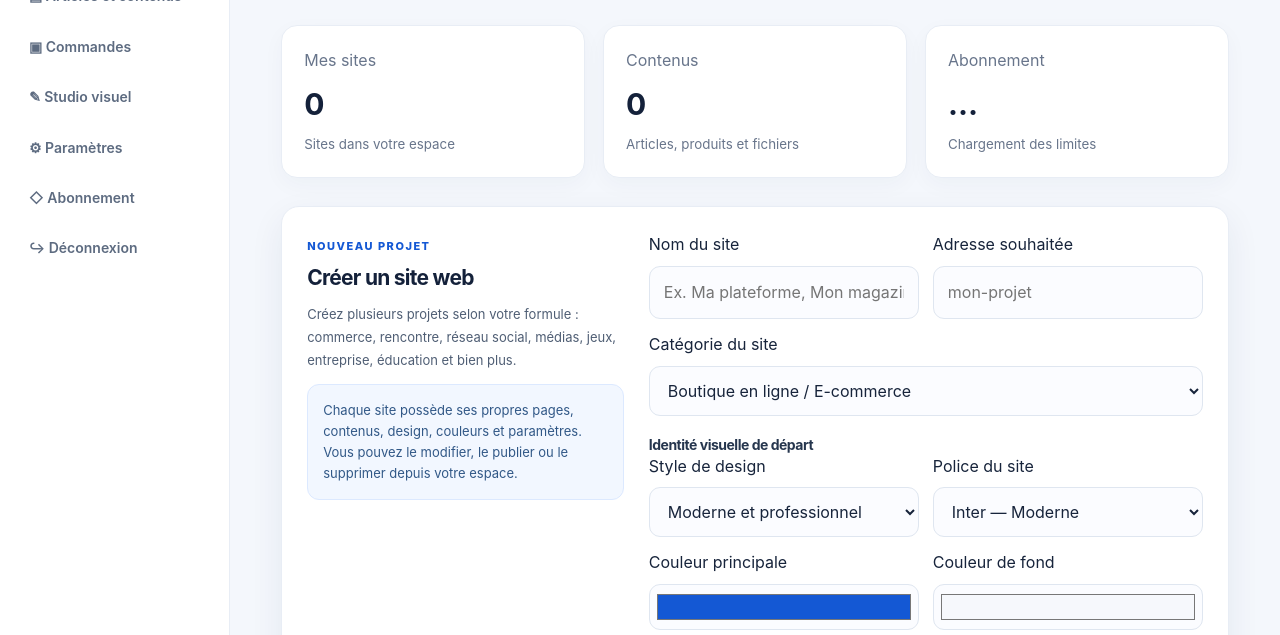
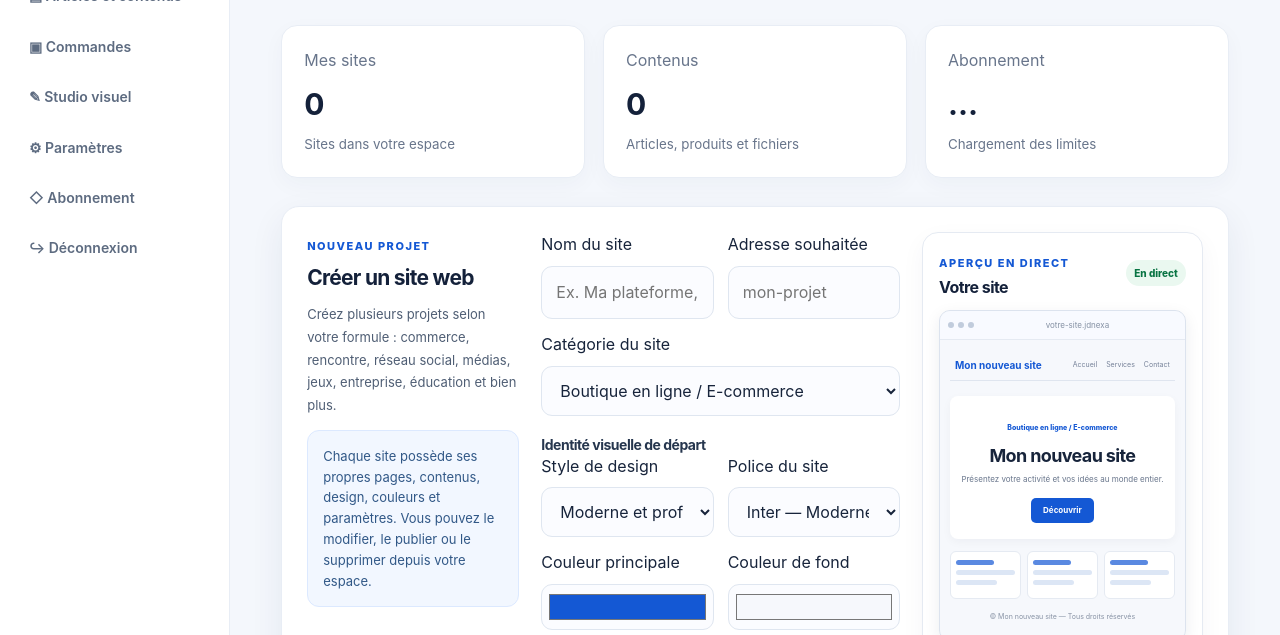
Before and after one commit to hervyjadneymakosso/JDNEXA, a plain HTML site: page dashboard.html in a window 1280 px wide. Shown: the part 165-800 px from the top of the page. Drawn offline with nearby package versions, Linux system fonts and the light colour scheme.

Commit message:
Style live website preview panel

```diff
--- a/style.css
+++ b/style.css
@@ -283,3 +283,37 @@ p{line-height:1.75}
 @media(max-width:620px){.studio-page-settings,.studio-theme-grid{grid-template-columns:1fr}.studio-manager-row{align-items:stretch}.studio-manager-row>.btn{margin:0}.studio-header{align-items:flex-start;flex-direction:column}.studio-header-actions{width:100%}.studio-header-actions .btn{flex:1}.studio-gallery{grid-template-columns:repeat(2,minmax(0,1fr))}}
 
 .public-video{width:100%;aspect-ratio:16/9;border:0;border-radius:12px}.public-gallery{display:grid;grid-template-columns:repeat(auto-fit,minmax(150px,1fr));gap:12px}.public-gallery img{width:100%;height:180px;object-fit:cover;border-radius:12px}.site-intro-enabled .public-site-hero{animation:jdnIntro .55s ease both}@keyframes jdnIntro{from{opacity:0;transform:translateY(12px)}to{opacity:1;transform:translateY(0)}}
+
+/* Aperçu instantané du site pendant sa création */
+.site-create-panel{grid-template-columns:minmax(190px,.68fr) minmax(300px,1.15fr) minmax(260px,.9fr);gap:22px}
+.site-live-preview{position:sticky;top:22px;min-width:0;padding:16px;background:#fff;border:1px solid #e5eaf2;border-radius:16px;box-shadow:0 8px 25px rgba(18,44,86,.045)}
+.site-live-preview-heading{display:flex;justify-content:space-between;align-items:center;margin-bottom:13px}
+.site-live-preview-heading h3{font-size:16px;margin:3px 0 0}
+.preview-live-dot{font-size:10px;color:#087443;background:#eaf8f0;border-radius:30px;padding:5px 8px;font-weight:800}
+.preview-browser{overflow:hidden;border:1px solid #dce3ee;border-radius:11px;background:#f0f3f8;box-shadow:0 5px 16px rgba(20,40,70,.08)}
+.preview-browser-bar{height:29px;display:flex;align-items:center;gap:4px;padding:0 8px;background:#f8faff;border-bottom:1px solid #e5eaf2}
+.preview-browser-bar i{width:6px;height:6px;border-radius:50%;background:#c1ccdc}
+.preview-browser-bar span{margin:auto;font-size:8px;color:#8490a3}
+.preview-screen{--preview-primary:#1458d4;--preview-background:#f6f8fc;min-height:300px;padding:10px;background:var(--preview-background);color:#17243b;overflow:hidden}
+.preview-site-nav{display:flex;justify-content:space-between;align-items:center;gap:6px;font-size:7px;padding:7px 5px;border-bottom:1px solid #dfe5ef}
+.preview-site-nav b{font-size:10px;color:var(--preview-primary);overflow:hidden;text-overflow:ellipsis;white-space:nowrap;max-width:48%}
+.preview-site-nav span{white-space:nowrap;color:#758198}
+.preview-site-hero{margin:15px 0 12px;padding:16px 10px;border-radius:8px;background:#fff;text-align:center;box-shadow:0 3px 10px #17243b0a}
+.preview-site-hero small{font-size:7px;color:var(--preview-primary);font-weight:800}
+.preview-site-hero h2{font-size:18px;line-height:1.2;margin:7px 0;color:#17243b;overflow-wrap:anywhere}
+.preview-site-hero p{font-size:8px;line-height:1.5;color:#68758b;margin:0 0 10px}
+.preview-site-button{display:inline-block;color:white;font-size:8px;font-weight:700;border-radius:5px;padding:6px 12px;background:var(--preview-primary)}
+.preview-site-cards{display:grid;grid-template-columns:repeat(3,minmax(0,1fr));gap:6px}
+.preview-site-cards div{background:#fff;border:1px solid #e5eaf2;border-radius:6px;padding:8px 5px;min-height:48px}
+.preview-site-cards b,.preview-site-cards i{display:block;height:5px;border-radius:5px;background:#dce6f5;margin-bottom:5px}
+.preview-site-cards b{width:65%;background:var(--preview-primary);opacity:.7}
+.preview-site-cards i:last-child{width:70%}
+.preview-site-footer{text-align:center;color:#8792a4;font-size:7px;padding:12px 0 3px;overflow:hidden;text-overflow:ellipsis;white-space:nowrap}
+.preview-screen[data-design="minimal"] .preview-site-hero,.preview-screen[data-design="minimal"] .preview-site-cards div{border-radius:2px;box-shadow:none}
+.preview-screen[data-design="elegant"] .preview-site-hero,.preview-screen[data-design="elegant"] .preview-site-cards div{border-radius:13px;box-shadow:0 5px 15px #17243b12}
+.preview-screen[data-design="glass"] .preview-site-hero,.preview-screen[data-design="glass"] .preview-site-cards div{background:#ffffffd9;backdrop-filter:blur(8px)}
+.preview-screen[data-design="editorial"] .preview-site-hero h2{font-family:Georgia,serif}
+.preview-caption{font-size:10px;line-height:1.6;color:#78859a;margin:12px 2px 0}
+@media(max-width:1100px){.site-create-panel{grid-template-columns:1fr 1.3fr}.site-live-preview{grid-column:1/-1;position:static}.preview-browser{max-width:430px;margin:auto}.preview-caption{text-align:center}}
+@media(max-width:850px){.site-create-panel{grid-template-columns:1fr}.site-live-preview{grid-column:auto}}
+@media(max-width:560px){.site-live-preview{padding:13px}.preview-screen{min-height:280px}.site-create-form{grid-template-columns:1fr}}
```
